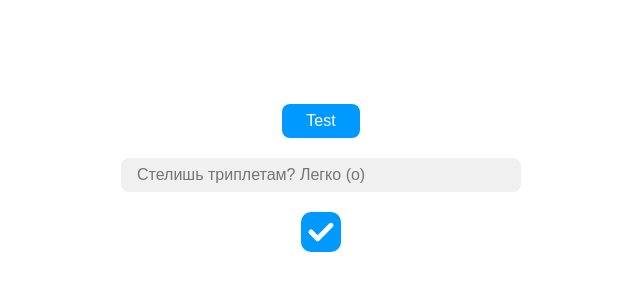
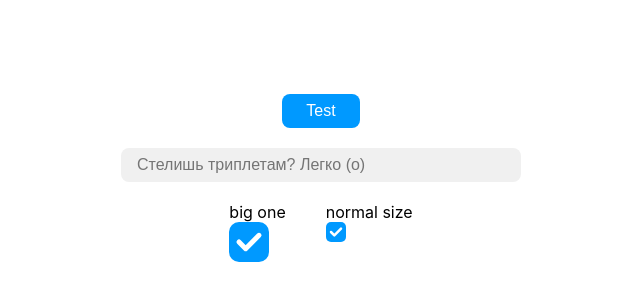
Before and after one commit to netosha/calcium, a Next.js app: page / in a window 1280 px wide. Shown: the part 222-522 px from the top of the page, without its empty margins (319-959 px from the left). Built offline with nearby package versions, Linux system fonts and the light colour scheme.

Commit message:
Checkbox preview

```diff
--- a/pages/index.tsx
+++ b/pages/index.tsx
@@ -24,12 +24,21 @@ export default function Home() {
           placeholder="Стелишь триплетам? Легко (о)"
           style={{ marginBottom: 20, width: 400 }}
         />
-        <Checkbox
-          style={{width: 40, height: 40}}
-          onClick={(e) => setChecked(!checked)}
-          checked
-          ref={ref}
-        />
+        <div style={{ display: 'flex' }}>
+          <div style={{ marginRight: 40 }}>
+            <a>big one</a>
+            <Checkbox
+              style={{ width: 40, height: 40 }}
+              onClick={(e) => setChecked(!checked)}
+              checked
+              ref={ref}
+            />
+          </div>
+          <div>
+            <a>normal size</a>
+            <Checkbox onClick={(e) => setChecked(!checked)} checked ref={ref} />
+          </div>
+        </div>
       </main>
     </div>
   );
```
